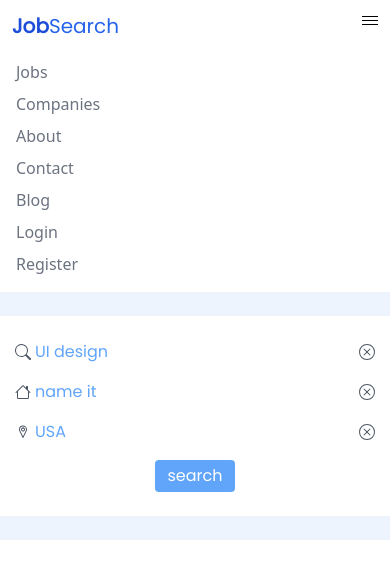
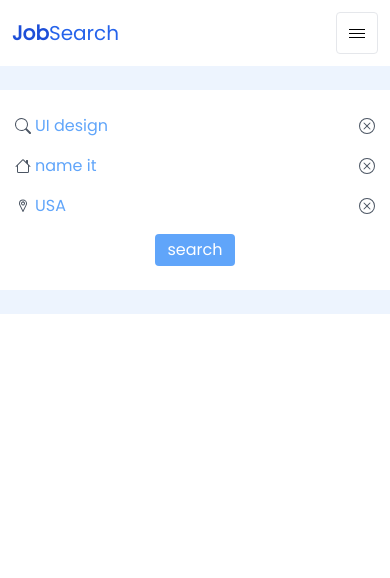
Before and after one commit to cleverAkanimoh/tailwind-learning-project, a React (Vite) app: page / in a window 390 px wide. Shown: the top 578 px of the page. Built offline with nearby package versions, Linux system fonts and the light colour scheme.

Commit message:
modified NavBar.jsx and index.css

```diff
--- a/src/Components/NavBar.jsx
+++ b/src/Components/NavBar.jsx
@@ -2,25 +2,26 @@ import { useState } from "react";
 import { VscMenu } from "react-icons/vsc";
 
 export default function () {
-    const [visibility, setVisibility] = useState(true)
+    const [visibility, setVisibility] = useState(false)
 
-    const toggleNavList =() => {
+    const show = "mt-4 md:mt-0 md:flex justify-center items-center"
+    const hidden = "hidden md:mt-0 md:flex justify-center items-center"
+
+    const toggleNavList = () => {
         setVisibility(prevState => !prevState)
-    }
-
-    const styles = {
-
     }
 
     return (
         <nav className="w-full sm:p-5 md:p-8 p-3 flex items-center justify-center capitalize">
             <div className="w-full md:flex lg:w-10/12">
-                <div className="sm:w-full flex justify-between">
+                <div className="sm:w-full flex items-center justify-between">
                     <h3 className="lg:text-3xl md:text-2xl text-xl"><strong className="text-blue-700">Job</strong><span className="text-blue-600 text-">Search</span></h3>
-                    <VscMenu onClick={toggleNavList} className="md:hidden cursor-pointer" />
+                    <button onClick={toggleNavList} className="md:hidden cursor-pointer p-3 border rounded">
+                        <VscMenu />
+                    </button>
                 </div>
 
-                <ul id={visibility ? 'show':'hidden'} className="mt-4 md:mt-0 md:flex justify-center items-center">
+                <ul className={visibility ? show : hidden}>
                     <li className="md:mr-4 p-1 hover:text-blue-700 w-auto text-gray-500 font-sans cursor-pointer">jobs</li>
                     <li className="md:mr-4 p-1 hover:text-blue-700 w-auto text-gray-500 font-sans cursor-pointer">companies</li>
                     <li className="md:mr-4 p-1 hover:text-blue-700 w-auto text-gray-500 font-sans cursor-pointer">about</li>
```
Also changed, not shown: src/index.css (+0 -10 lines).
